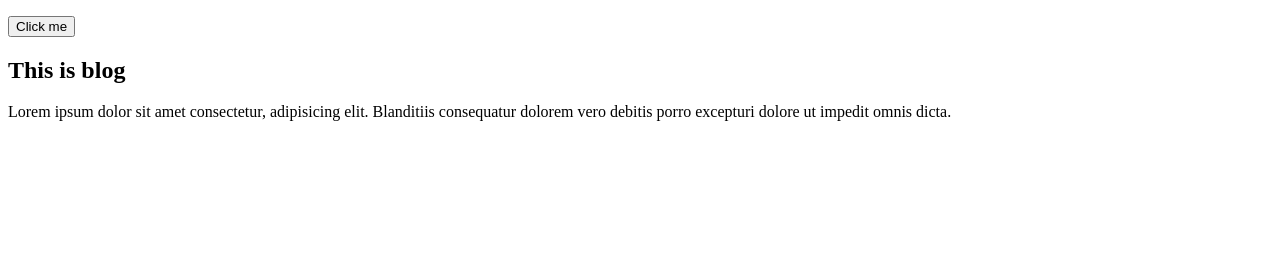
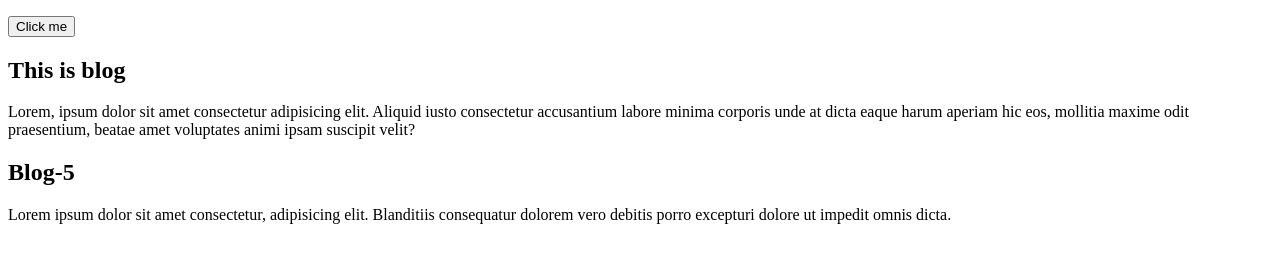
Before and after one commit to Tanjil2019/tthird-projects, a plain HTML site: page index.html in a window 1280 px wide. Shown: the part 105-368 px from the top of the page. Drawn offline with Linux system fonts and the light colour scheme.

Commit message:
added blog

```diff
--- a/index.html
+++ b/index.html
@@ -11,6 +11,8 @@
     <h3>He ! I am Tanjil</h3>
     <button class="btn">Click me</button>
     <h2>This is blog</h2>
+    <p>Lorem, ipsum dolor sit amet consectetur adipisicing elit. Aliquid iusto consectetur accusantium labore minima corporis unde at dicta eaque harum aperiam hic eos, mollitia maxime odit praesentium, beatae amet voluptates animi ipsam suscipit velit?</p>
+    <h2>Blog-5</h2>
     <p>Lorem ipsum dolor sit amet consectetur, adipisicing elit. Blanditiis consequatur dolorem vero debitis porro excepturi dolore ut impedit omnis dicta.</p>
 </body>
 </html>
```
